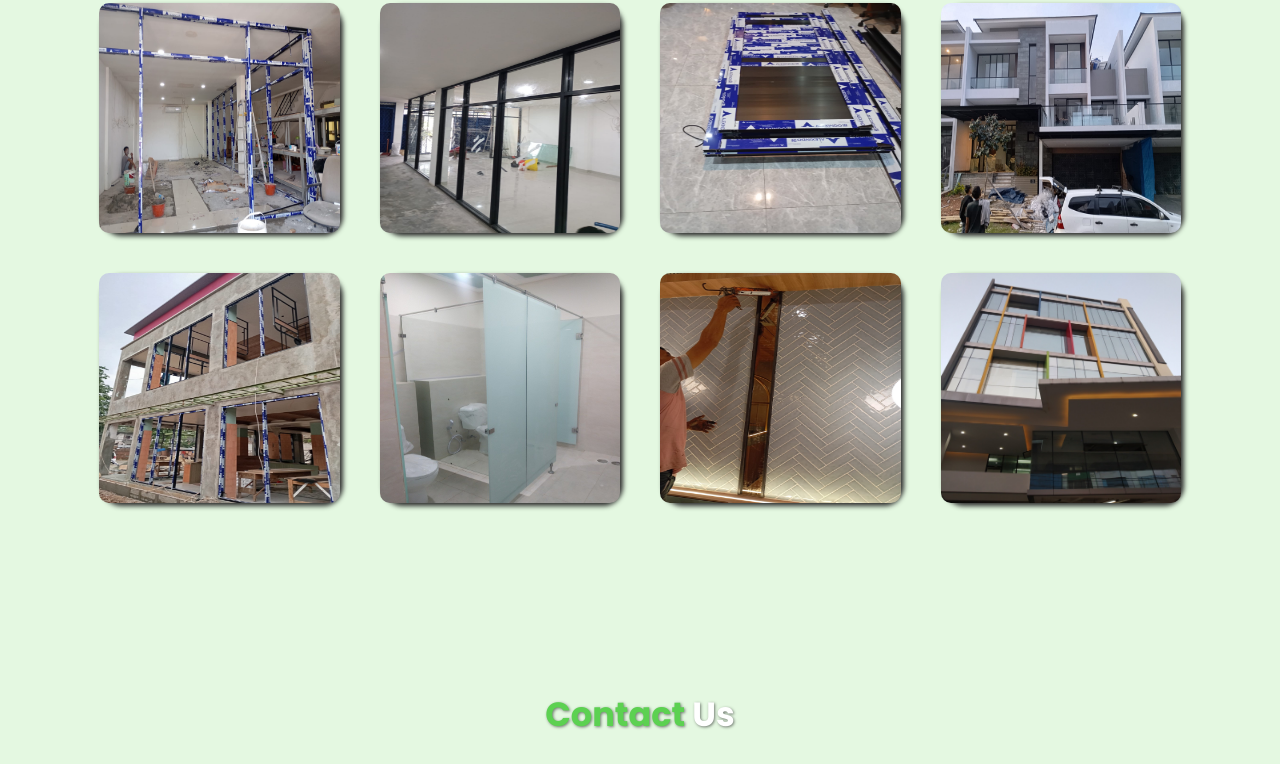
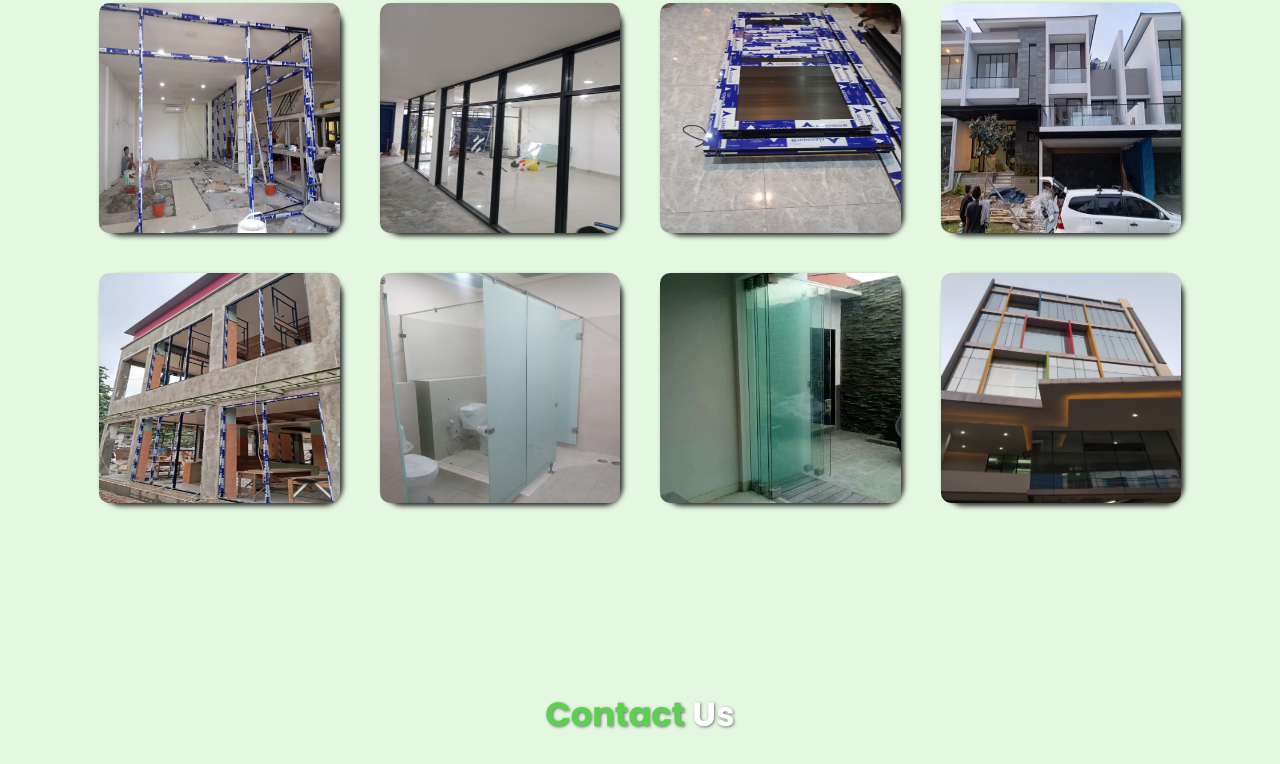
Before and after one commit to furqonfadhilah/multiciptaglass, a plain HTML site: page index.html in a window 1280 px wide. Shown: the part 3228-3992 px from the top of the page. Drawn offline with nearby package versions, Linux system fonts and the light colour scheme.

Commit message:
Update index.html

```diff
--- a/index.html
+++ b/index.html
@@ -247,7 +247,7 @@
             <img src="img/galeri/kaca3.jpg" />
           </div>
           <div class="pic kaca">
-            <img src="img/galeri/kaca1.JPG" />
+            <img src="img/galeri/kaca2.jpg" />
           </div>
           <div class="pic project">
             <img src="img/galeri/prambos.jpg" />
```
